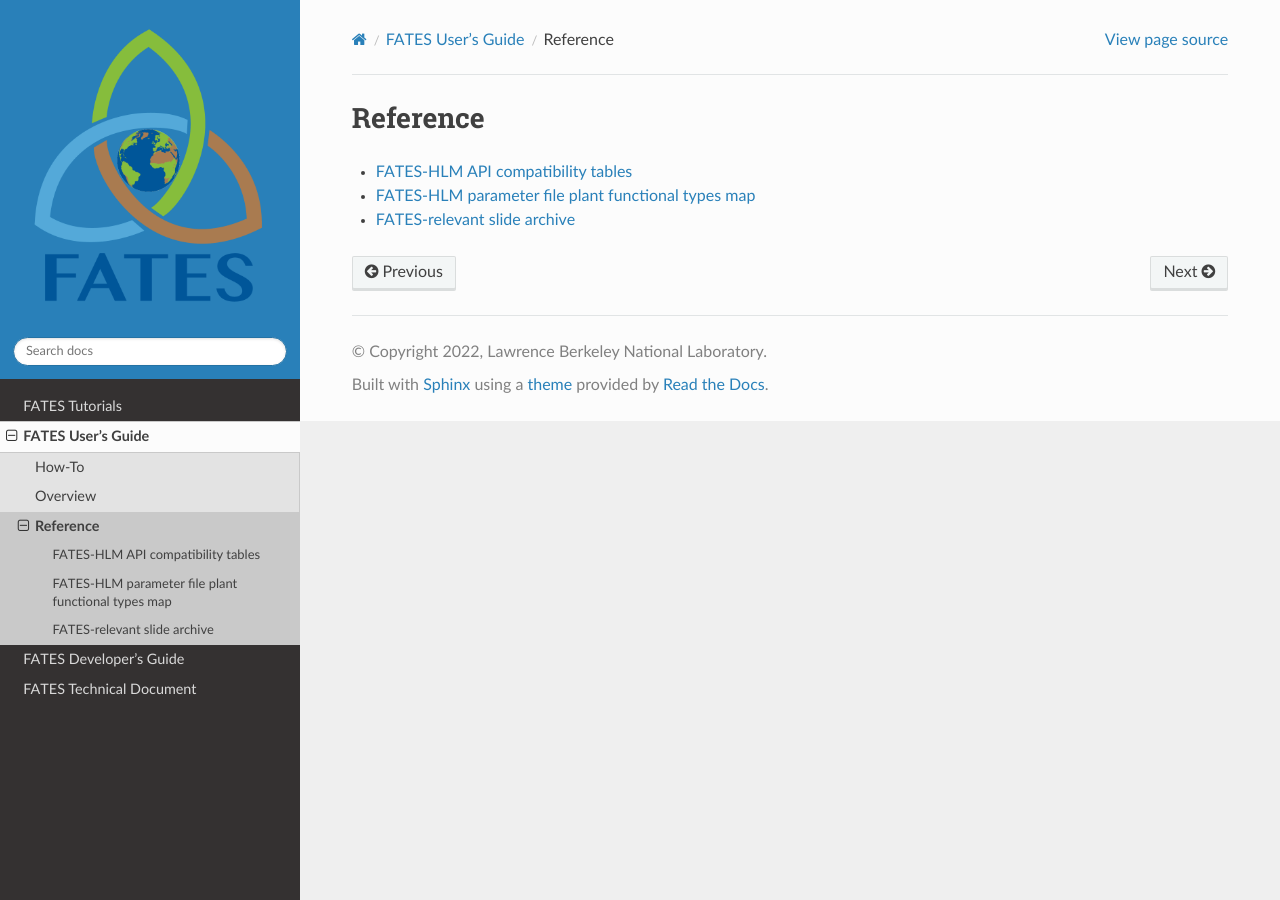
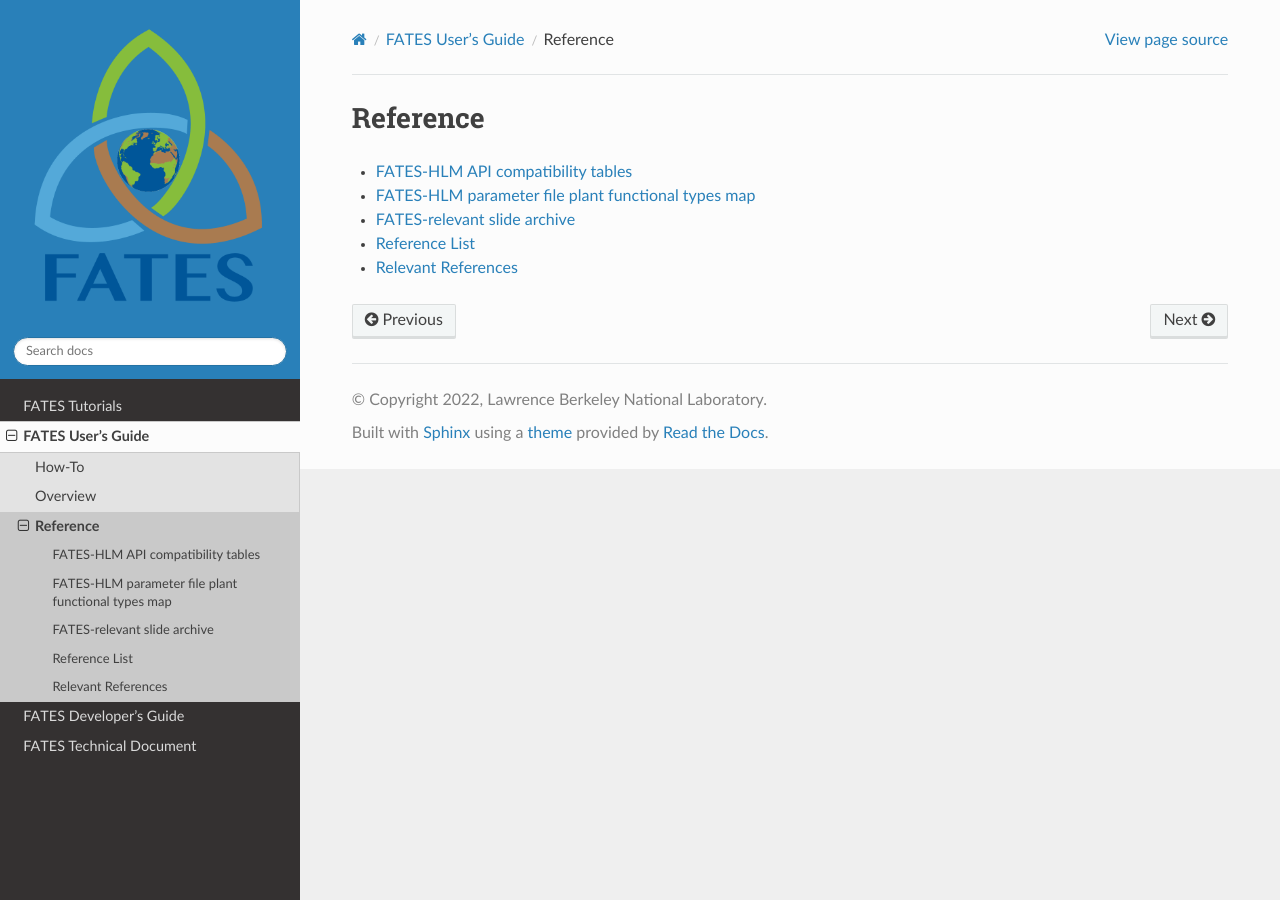
Before and after one commit to NGEET/fates-users-guide, a Sphinx documentation site: the page built from docs/source/user/reference.rst, in a window 1280 px wide. Built offline with Sphinx 7.4.7 and the Read the Docs theme 3.1.0, drawn with Linux system fonts in a browser that asks for light colours.

Commit message:
update reference list

```diff
--- a/docs/source/user/reference.rst
+++ b/docs/source/user/reference.rst
@@ -9,3 +9,5 @@ Reference
    release-tags-compat-table
    HLM-FATES-PFT-map
    Communal-slides-related-to-FATES
+   Reference-List
+   Relevant-References
```
